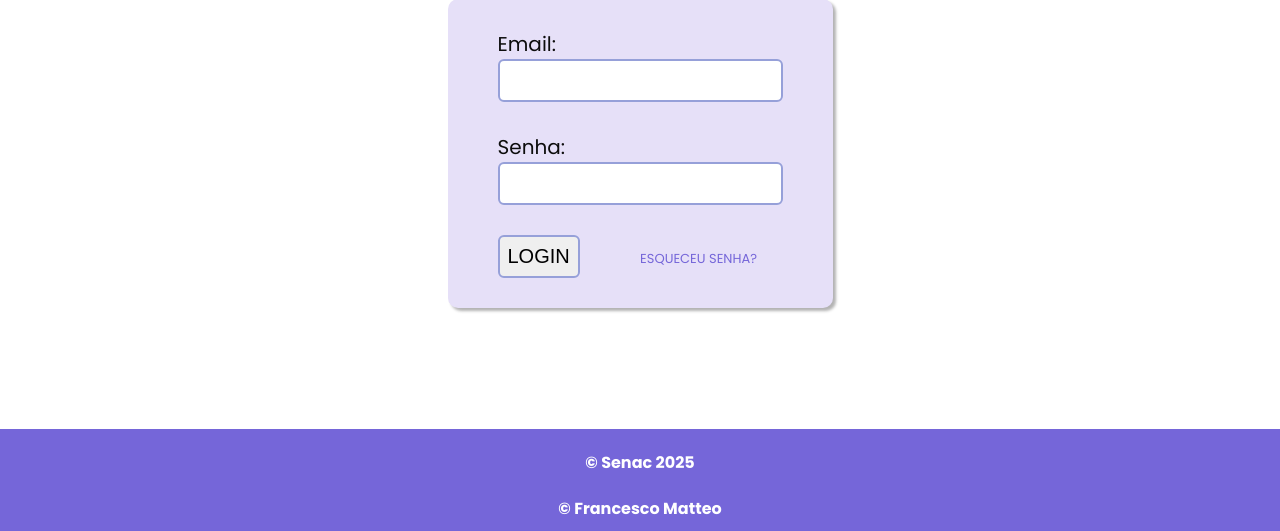
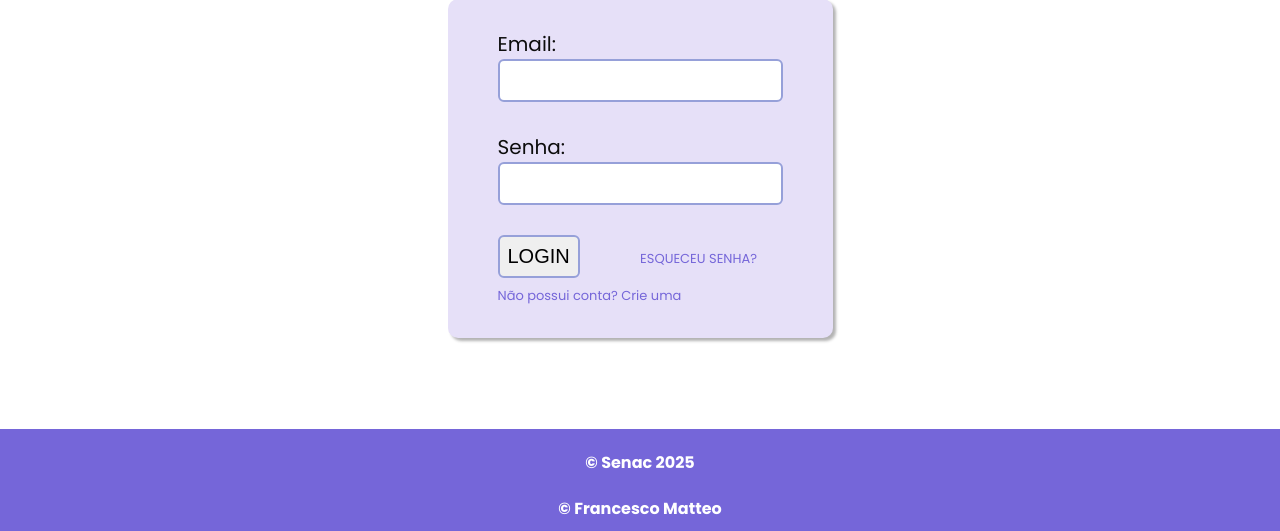
Before and after one commit to FranBR76/agendaSenac2025, a PHP site: page /login.php in a window 1280 px wide. Shown: the part 269-800 px from the top of the page. Run offline with PHP 8.4, Linux system fonts and the light colour scheme.

Commit message:
Verificação de login, e botao criar conta 	modified:   gestaoUsuario.php 	modified:   login.php

```diff
--- a/login.php
+++ b/login.php
@@ -35,7 +35,8 @@ if(!empty($_POST['email'])){
         <input type="password" name="senha"> <br><br>
         <input type="submit" value="LOGIN">
 
-        <a class="esqueceuSenha" href="esqueceuSenha.php">ESQUECEU SENHA?</a>
+        <a class="esqueceuSenha" href="esqueceuSenha.php">ESQUECEU SENHA?</a><br>
+        <a class="esqueceuSenha" style="margin-left: 0;" href="adicionarUsuario.php">Não possui conta? Crie uma</a>
 
     </div>
 </form>
```
Also changed, not shown: gestaoUsuario.php (+8 -1 lines).
